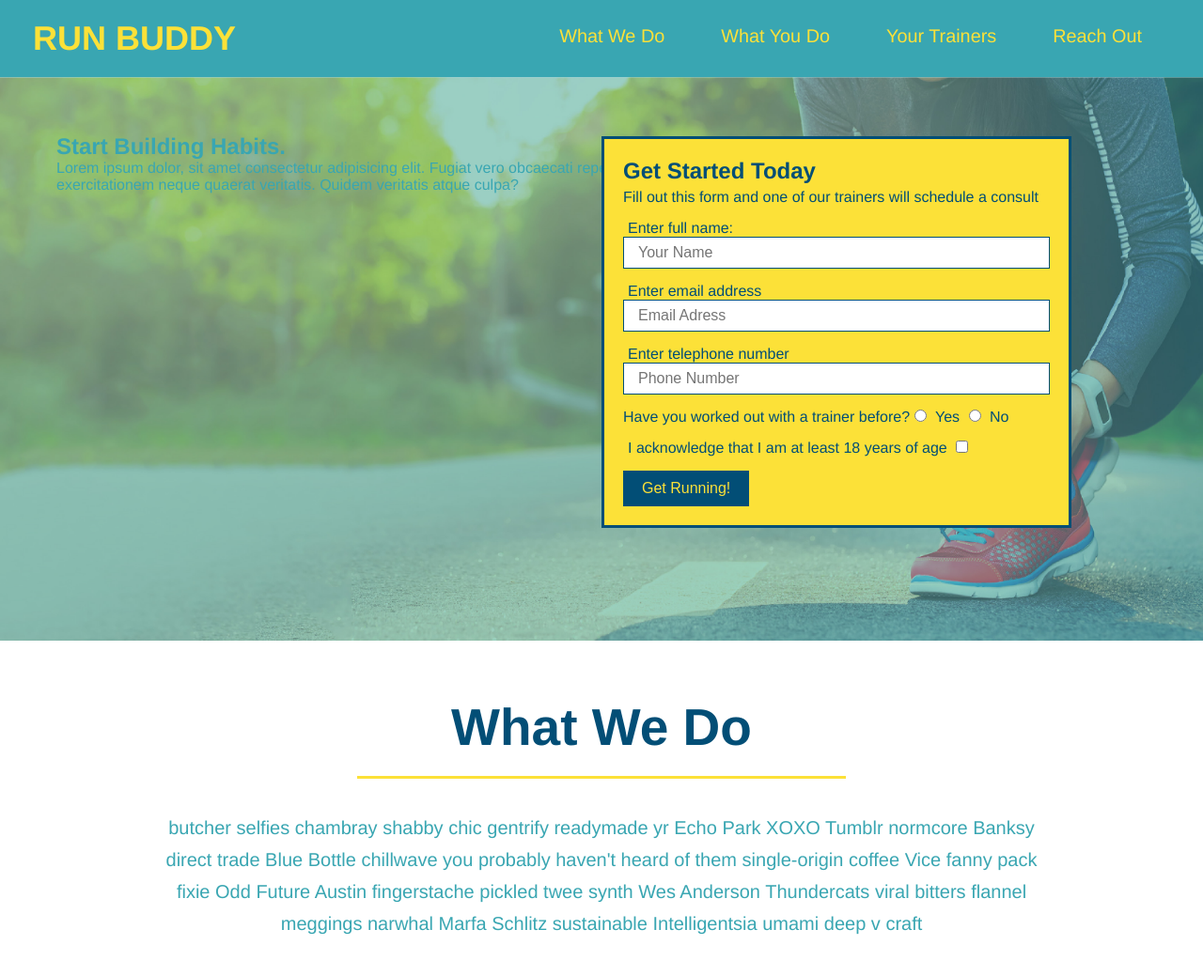
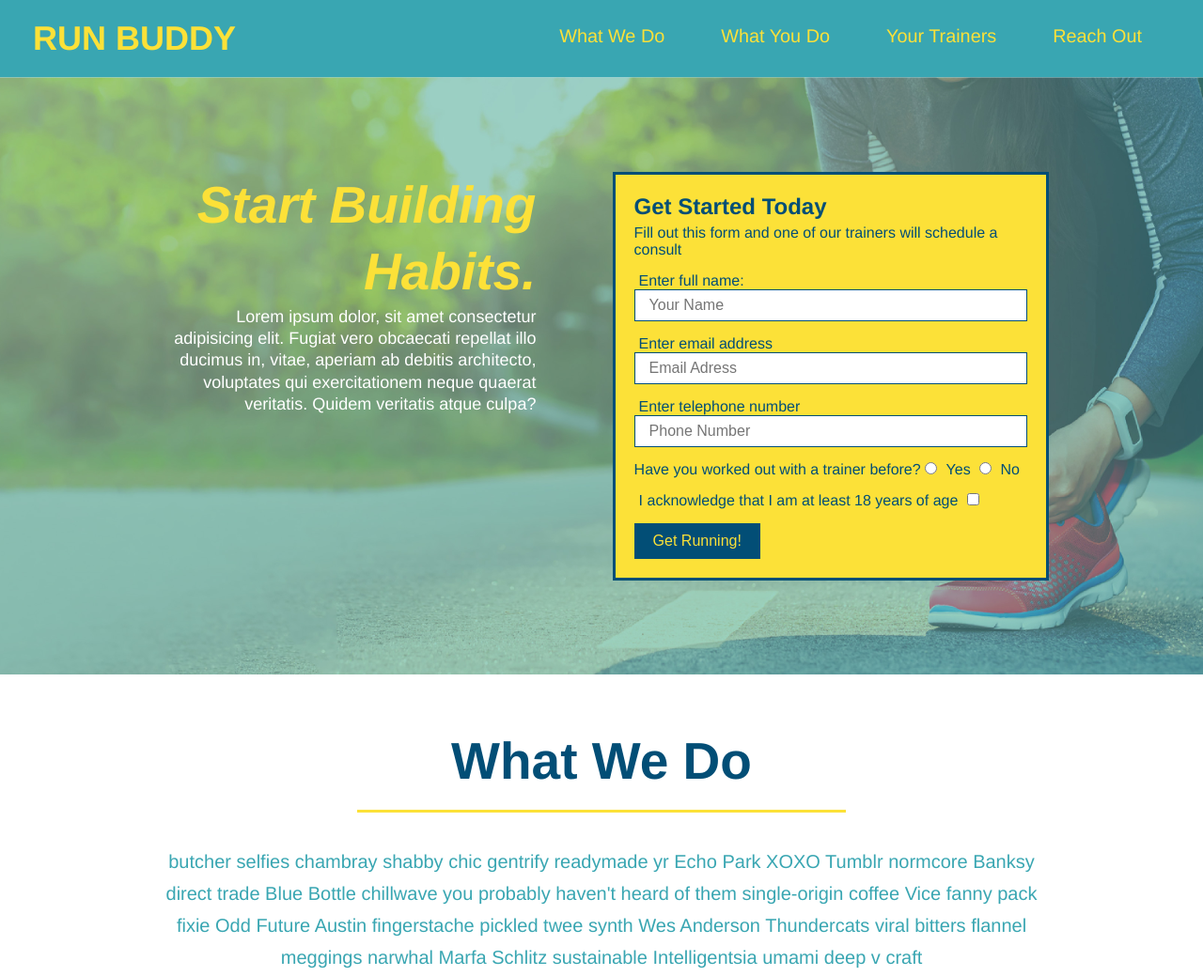
Before and after one commit to Kristy-coding/run-buddy, a plain HTML site: page index.html in a window 1280 px wide. Shown: the top 1039 px of the page at 94% size. Drawn offline with Linux system fonts and the light colour scheme.

Commit message:
add flexbox to the hero

```diff
--- a/assets/css/style.css
+++ b/assets/css/style.css
@@ -44,18 +44,19 @@ header nav ul li a {
     font-size: 1.55vw;
 }
 footer {
+    display: flex;
+    justify-content: space-between;
+    flex-wrap: wrap;
     background: #fce138;
     width: 100%;
     padding: 40px 35px;
 }
 footer h2 {
-    display: inline;
     color: #024e76;
     font-size: 30px;
     margin: 0;
 }
 footer div {
-    float: right;
     line-height: 1.5;
     text-align: right;
 }
@@ -68,21 +69,19 @@ section {
 /* Hero Style Start */
 .hero {
     background-image: url(../images/hero-bg.jpg);
-    height: 600px;
     background-size: cover;
     background-position: center;
-    position: relative;
+    display: flex;
+    justify-content: center;
+    flex-wrap: wrap;
 }
-/* Hero Syle End */
 .hero-form {
     border: 3px solid #024e76;
     background-color: #fce138;
     padding: 20px;
-    width: 500px;
     color: #024e76;
-    position: absolute;
-    bottom: 120px;
-    right: 140px;
+    width: 40%;
+    margin: 3.5%;
 }
 .hero-form h3 {
     font-size: 24px;
@@ -109,6 +108,19 @@ section {
     border: none;
     padding: 10px 20px;
     font-size: 16px;
+}
+.hero-cta {
+    width: 35%;
+    text-align: right;
+    margin: 3.5%;
+    color: #fff;
+    font-size: 18px;
+    line-height: 1.3;
+}
+.hero-cta h2 {
+    font-style: italic;
+    font-size: 55px;
+    color: #fce138;
 }
 .intro {
     text-align: center;
--- a/index.html
+++ b/index.html
@@ -34,10 +34,17 @@
 
 <!--hero/jumbotron-->
 <section class="hero">
+    <!-- Add CTA-->
+    <div class="hero-cta">
+        <h2>Start Building Habits.</h2>
+        <p>
+            Lorem ipsum dolor, sit amet consectetur adipisicing elit. Fugiat vero obcaecati repellat illo ducimus in, vitae, aperiam ab debitis architecto, voluptates qui exercitationem neque quaerat veritatis. Quidem veritatis atque culpa?
+        </p>
+    </div>
+    <!--Add hero form-->
     <div class="hero-form">
         <h3>Get Started Today</h3>
         <p>Fill out this form and one of our trainers will schedule a consult</p>
-        <!--Add form element-->
         <form>
             <label for="name">Enter full name:</label>
             <input type ="text" placeholder ="Your Name" name="name" id="name" class="form-input"/>
@@ -60,12 +67,6 @@
                 Get Running!
             </button>
         </form>
-    </div>
-    <div>
-        <h2>Start Building Habits.</h2>
-        <p>
-            Lorem ipsum dolor, sit amet consectetur adipisicing elit. Fugiat vero obcaecati repellat illo ducimus in, vitae, aperiam ab debitis architecto, voluptates qui exercitationem neque quaerat veritatis. Quidem veritatis atque culpa?
-        </p>
     </div>
 </section>
 <!--End hero-->
```
